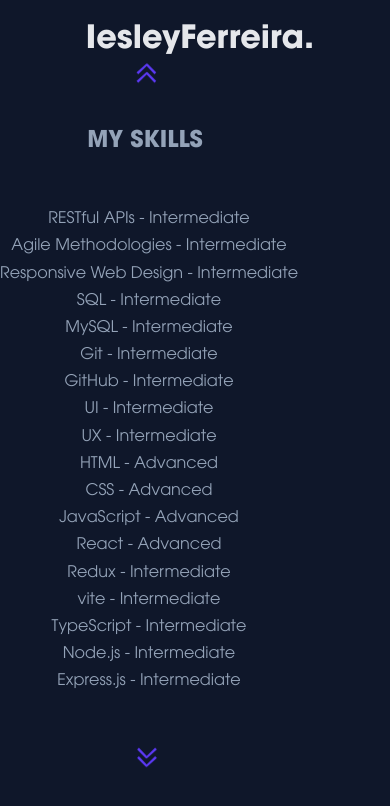
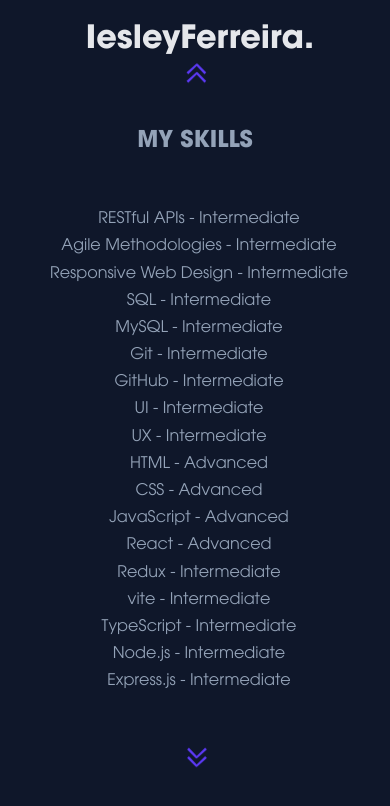
Before and after one commit to iesley-ferreira/Portfolio, a React (Vite) app: page /skills in a window 390 px wide. Shown: the top 806 px of the page. Built offline with nearby package versions, Linux system fonts and the light colour scheme.

Commit message:
Compilation updates and margin styles

```diff
--- a/package.json
+++ b/package.json
@@ -5,7 +5,7 @@
   "type": "module",
   "scripts": {
     "dev": "vite",
-    "build": "tsc && vite build && npm run build",
+    "build": "vite build",
     "lint": "eslint . --ext ts,tsx --report-unused-disable-directives --max-warnings 0",
     "preview": "vite preview"
   },
--- a/src/components/styles/Info.css
+++ b/src/components/styles/Info.css
@@ -37,6 +37,7 @@
 @media (max-width: 768px) {
   .info-container {
     margin-left: 0;
+    margin-right: 0;
     padding-left: 0;
     width: 80%;
   }
--- a/src/components/styles/SkillSet.css
+++ b/src/components/styles/SkillSet.css
@@ -72,6 +72,7 @@
 
   .skill-set-container {
     gap: 30px;
+    margin-right: 0;
   }
 
   .skill-set-container ul li {
```
